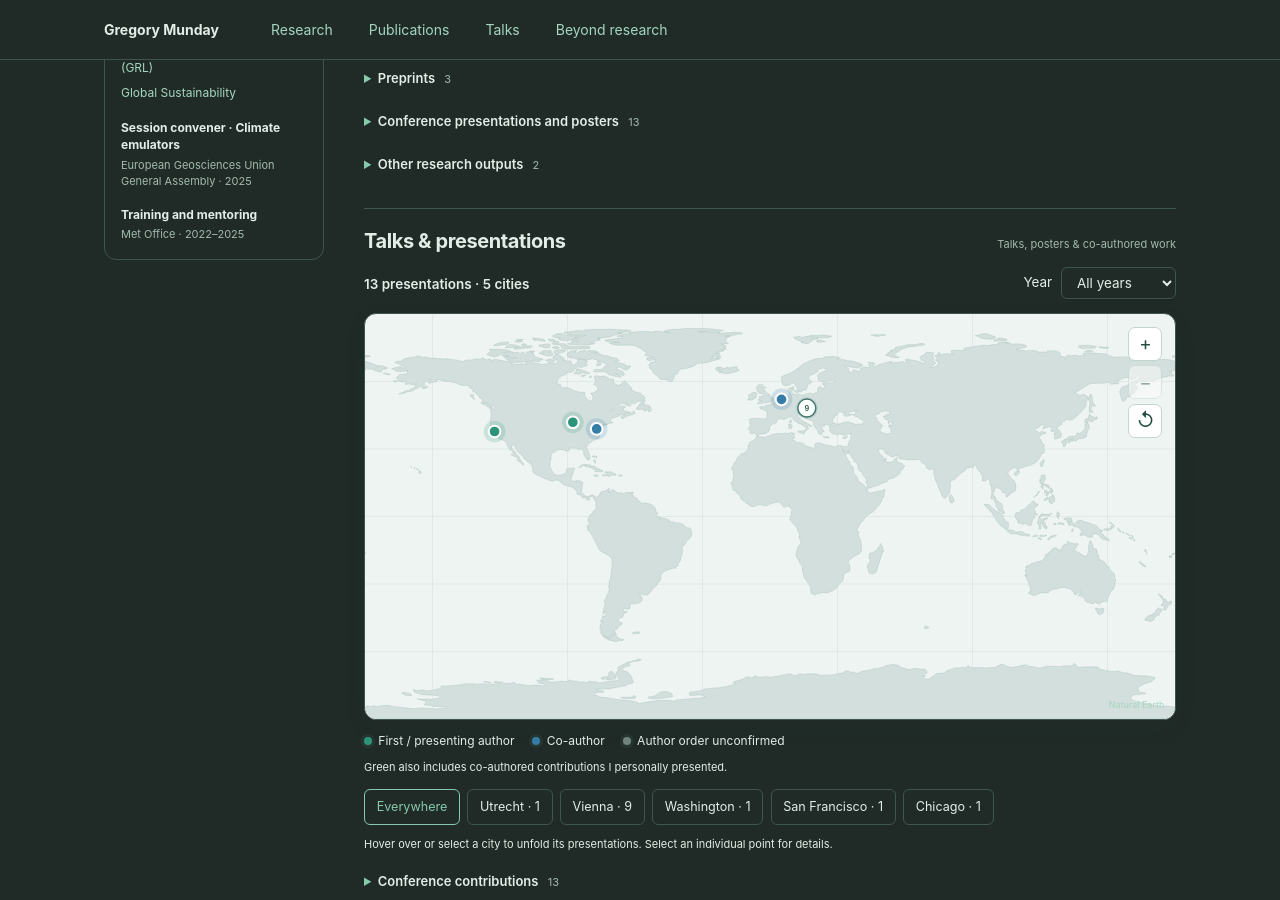
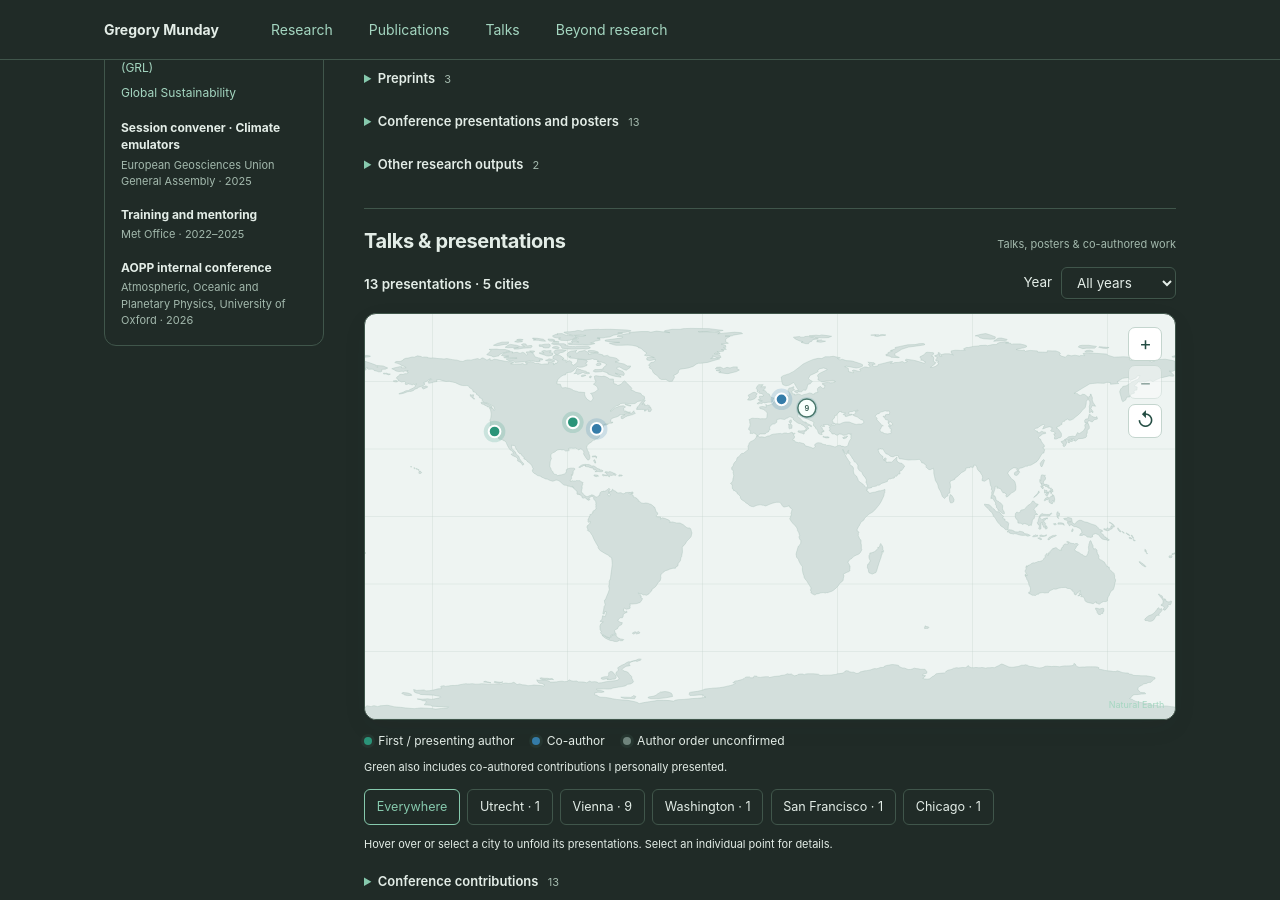
Before and after one commit to gregrmunday/gregrmunday.github.io, a Jekyll site: the page built from _pages/about.md, in a window 1280 px wide and 900 px high, scrolled down 816 px. Built offline with Jekyll 4.4.1, drawn with Linux system fonts in a browser that asks for light colours; some web fonts are replaced; a script bundle is joined from its source files by our own code; library files that are not in the unit come from our copies.

Commit message:
Update sidebar

```diff
--- a/_data/academic_cv.yml
+++ b/_data/academic_cv.yml
@@ -103,6 +103,10 @@ sections:
         organisation: Met Office
         dates: 2022–2025
         summary: Tutorials on Earth system model evaluation and mentoring of junior colleagues.
+      - title: AOPP internal conference
+        organisation: Atmospheric, Oceanic and Planetary Physics, University of Oxford
+        dates: "2026"
+        summary: Co-organised the AOPP departmental retreat, including chairing a session.
 
   - id: reviewing
     title: Reviewer for
```
